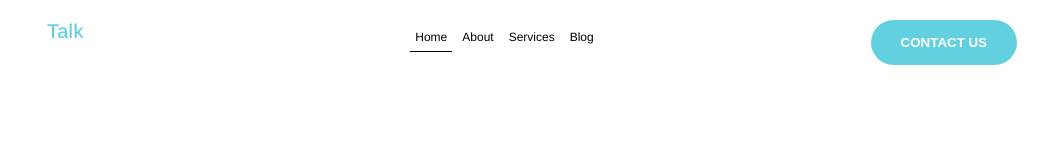
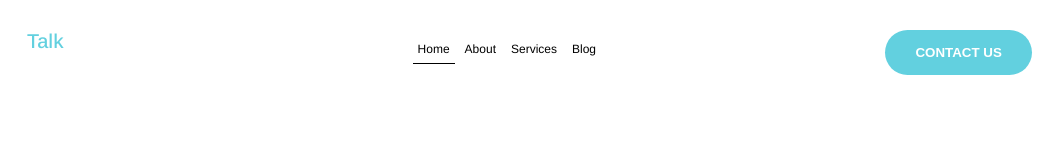
Before and after one commit to Sharzon/shr-talk-landing-page, a plain HTML site: page index.html in a window 1280 px wide. Shown: the whole page, without its empty margins (133-1196 px from the left). Drawn offline with Linux system fonts and the light colour scheme.

Commit message:
Totally bullshit of making full flex header

```diff
--- a/index.html
+++ b/index.html
@@ -15,7 +15,9 @@
       <li>Services</li>
       <li>Blog</li>
     </ul>
-    <button class="contact-btn">Contact us</button>
+    <div class="contact-btn-wrapper">
+      <button class="contact-btn">Contact us</button>
+    </div>
   </div>
 </body>
 </html>
--- a/style.css
+++ b/style.css
@@ -16,19 +16,20 @@ body {
 }
 
 .header {
-    position: relative;
-    margin: 30px 180px 0;
+    display: flex;
+    justify-content: space-between;
+    margin: 30px 9% 0 12.5%;
 }
 
 .logo {
-    position: absolute;
+    flex: 181 181 0;
     font-size: 20px;
     color: #62D0DF;
     font-weight: 600;
-    top: -10px;
 }
 
 .menu {
+    flex: 593 593 0;
     display: flex;
     justify-content: center;
 
@@ -44,15 +45,20 @@ ul.menu > li {
     padding: 0 5px 7px;
 }
 
+ul.menu > li:last-child {
+    margin-right: 0;
+}
+
 ul.menu > li.active {
     border-bottom: 1px solid #000000 ;
 }
 
+.contact-btn-wrapper {
+    text-align: right;
+    flex: 226 226 0;
+}
+
 .contact-btn {
-    position: absolute;
-    top: -10px;
-    right: -50px;
-
     text-transform: uppercase;
     color: #ffffff;
     font-weight: 600;
```
